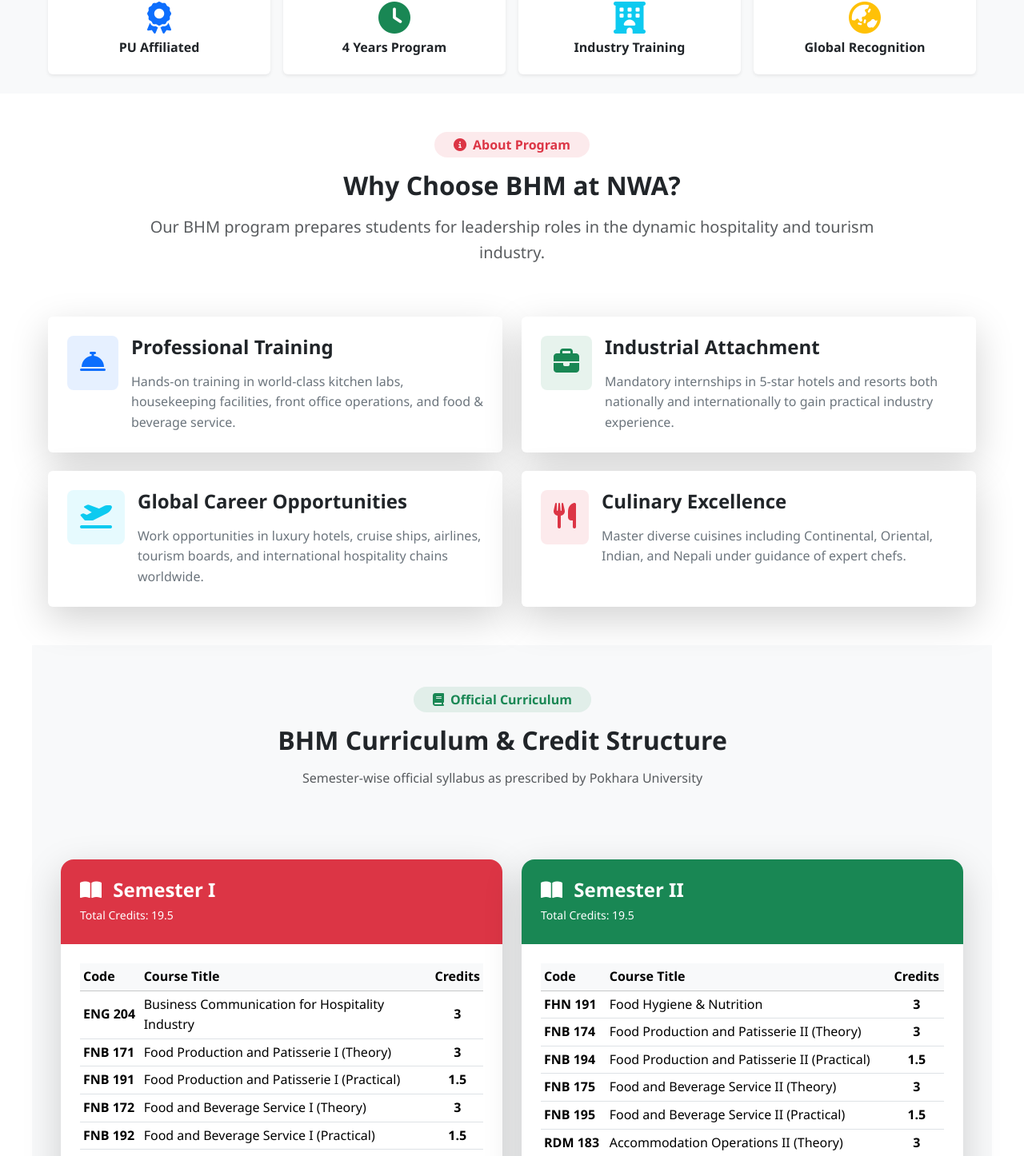
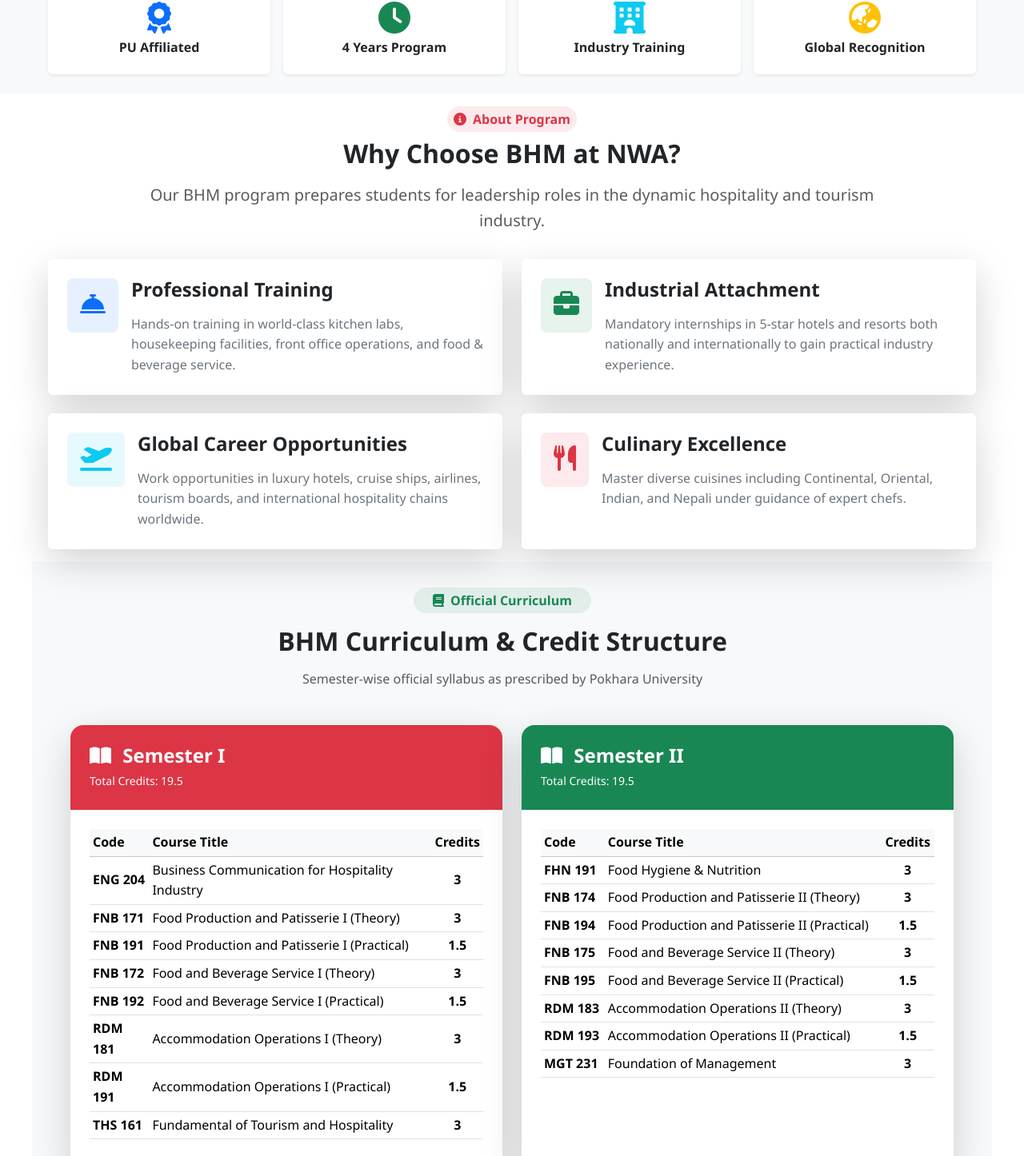
Before and after one commit to sb-bipin/institutionUI.v1, an Angular app in the folder institution/: page /programs/bhm in a window 1280 px wide. Shown: the part 833-2279 px from the top of the page at 80% size. Built offline with nearby package versions, Linux system fonts and the light colour scheme.

Commit message:
Add: CSS altered for bhm section

```diff
--- a/institution/src/app/features/programs/bhm/bhm.component.html
+++ b/institution/src/app/features/programs/bhm/bhm.component.html
@@ -58,12 +58,12 @@
         </div>
     </section>
 
-    <section class="about-section py-5">
+    <section class="about-section py-3">
         <div class="container">
-            <div class="row justify-content-center mb-5">
+            <div class="row justify-content-center mb-3">
                 <div class="col-lg-10 text-center">
                     <span
-                        class="badge bg-danger bg-opacity-10 text-danger px-4 py-2 rounded-pill mb-3 fs-6 fw-semibold">
+                        class="badge bg-danger bg-opacity-10 text-danger px-2 py-2 rounded-pill mb-2 fs-6 fw-semibold">
                         <i class="fas fa-info-circle me-2"></i>About Program
                     </span>
                     <h2 class="fw-bold text-dark mb-3">
@@ -96,10 +96,10 @@
         </div>
     </section>
 
-    <section class="container curriculum-section py-5 bg-light">
+    <section class="container curriculum-section py-3 bg-light">
 
-        <div class="row g-4 m-1">
-            <div class="row justify-content-center mb-5">
+        <div class="row g-4 m-3">
+            <div class="row justify-content-center mb-1">
                 <div class="col-lg-8 text-center">
                     <span
                         class="badge bg-success bg-opacity-10 text-success px-4 py-2 rounded-pill mb-3 fs-6 fw-semibold">
@@ -154,7 +154,7 @@
     </section>
 
 
-    <section class="eligibility-section py-5">
+    <section class="eligibility-section py-3">
         <div class="container">
             <div class="row align-items-center">
                 <div class="col-lg-5 mb-4 mb-lg-0">
@@ -195,10 +195,10 @@
         </div>
     </section>
 
-    <section class="career-section py-5 bg-light position-relative overflow-hidden">
+    <section class="career-section py-3 bg-light position-relative overflow-hidden">
         <div class="career-pattern position-absolute w-100 h-100"></div>
         <div class="container position-relative">
-            <div class="row justify-content-center mb-5">
+            <div class="row justify-content-center mb-2">
                 <div class="col-lg-10 text-center">
                     <span
                         class="badge bg-warning bg-opacity-10 text-primary px-4 py-2 rounded-pill mb-3 fs-6 fw-semibold">
@@ -228,7 +228,7 @@
         </div>
     </section>
 
-    <section class="faq-section py-5">
+    <section class="faq-section py-3">
         <div class="container">
             <div class="row justify-content-center mb-5">
                 <div class="col-lg-10 text-center">
```
